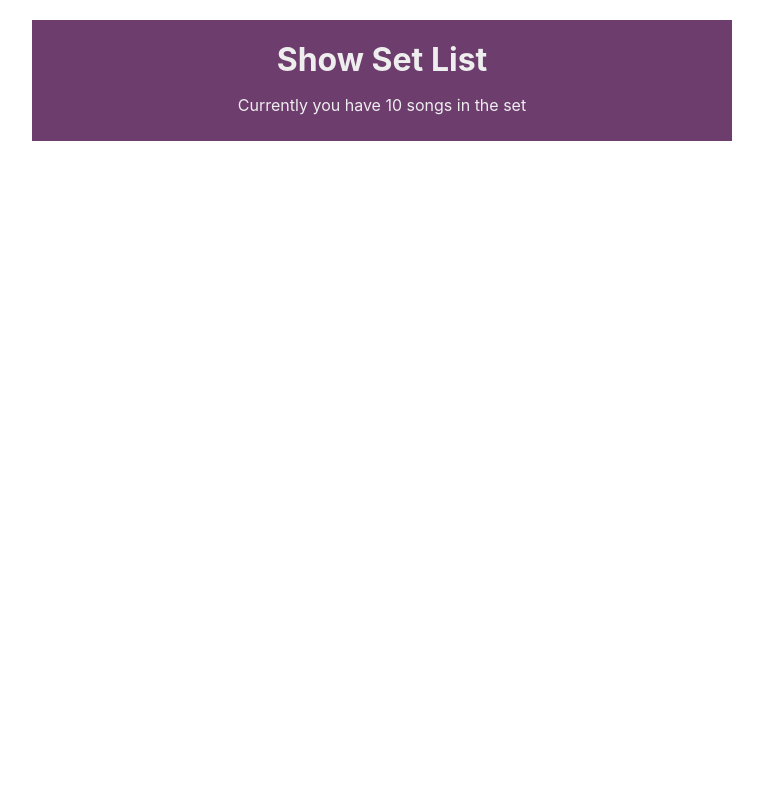
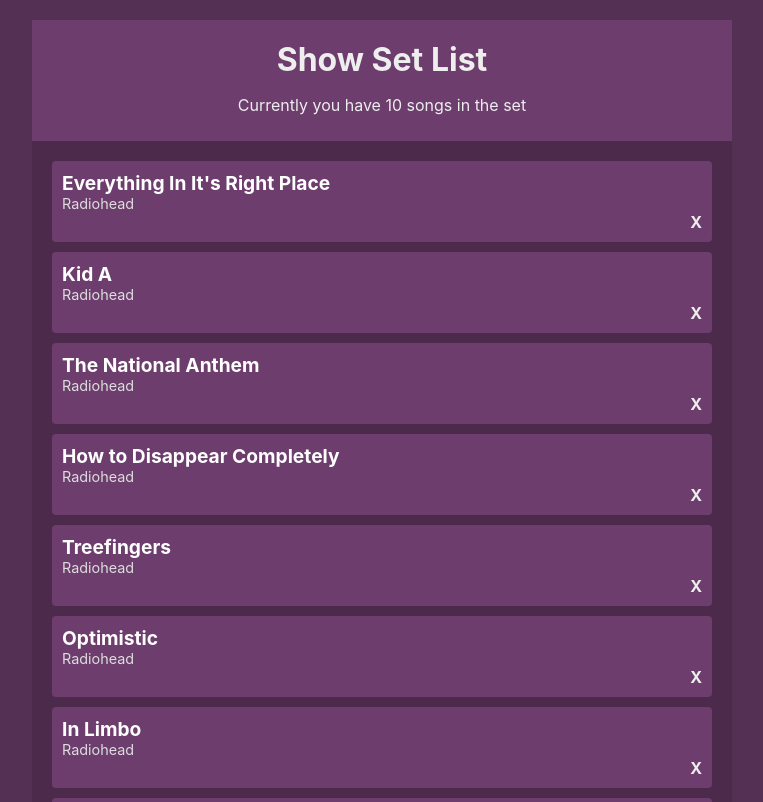
Before and after one commit to BHamp/Setlist-Share, a React (Create React App) app: page / in a window 1280 px wide. Shown: the top 802 px of the page, without its empty margins (258-1021 px from the left). Built offline with nearby package versions, Linux system fonts and the light colour scheme.

Commit message:
Will dynamically display songs from context

```diff
--- a/src/App.js
+++ b/src/App.js
@@ -1,5 +1,6 @@
 import './App.css';
 import Navbar from './components/Navbar';
+import SongList from './components/SongList';
 import SongContextProvider from './contexts/SongContext';
 
 function App() {
@@ -7,6 +8,7 @@
     <div className="App">
       <SongContextProvider>
         <Navbar />
+        <SongList />
       </SongContextProvider>
     </div>
   );
--- a/src/components/SongDetails/SongDetails.css
+++ b/src/components/SongDetails/SongDetails.css
@@ -0,0 +1,17 @@
+.remove-song {
+  position: relative;
+  text-align: right;
+  font-weight: bold;
+  cursor: pointer;
+}
+
+.title {
+  font-weight: bold;
+  color: #fff;
+  font-size: 1.2em;
+}
+
+.artist {
+  font-size: 0.9em;
+  color: #ddd;
+}
--- a/src/components/SongDetails/index.js
+++ b/src/components/SongDetails/index.js
@@ -0,0 +1,16 @@
+import React, { useContext } from "react";
+import { SongContext } from "../../contexts/SongContext";
+import './SongDetails.css'
+
+const SongDetails = ({song}) => {
+    const {removeSong} = useContext(SongContext);
+    return (
+        <li>
+            <div className='title'>{ song.title }</div>
+            <div className='artist'>{ song.artist }</div>
+            <div className='remove-song' onClick={() => removeSong(song.id)}>X</div>
+        </li>
+     );
+}
+
+export default SongDetails;
--- a/src/components/SongList/SongList.css
+++ b/src/components/SongList/SongList.css
@@ -0,0 +1,24 @@
+.song-list {
+  margin: 20px;
+}
+
+.song-list ul {
+  padding: 0;
+  list-style-type: none;
+}
+
+.song-list li {
+  background: #6d3d6d;
+  border-radius: 4px;
+  padding: 10px;
+  margin: 10px 0;
+}
+
+.song-list li:hover {
+  opacity: 0.7;
+}
+
+.empty {
+  margin: 20px;
+  text-align: center;
+}
--- a/src/components/SongList/index.js
+++ b/src/components/SongList/index.js
@@ -0,0 +1,21 @@
+import React, { useContext } from 'react';
+import { SongContext } from '../../contexts/SongContext'
+import SongDetails from '../SongDetails'
+import './SongList.css'
+
+const SongList = () => {
+    const { songs } = useContext(SongContext)
+    return songs.length ? (
+        <div className='song-list'>
+            <ul>
+                {songs.map((song) => {
+                    return <SongDetails song={song} key={song.id} />
+                })}
+            </ul>
+        </div>
+     ) : (
+        <div className='empty'>There are currently no songs in this set</div>
+     );
+}
+
+export default SongList;
--- a/src/index.css
+++ b/src/index.css
@@ -5,4 +5,5 @@
     sans-serif;
   -webkit-font-smoothing: antialiased;
   -moz-osx-font-smoothing: grayscale;
+  background: #553055;
 }
```
